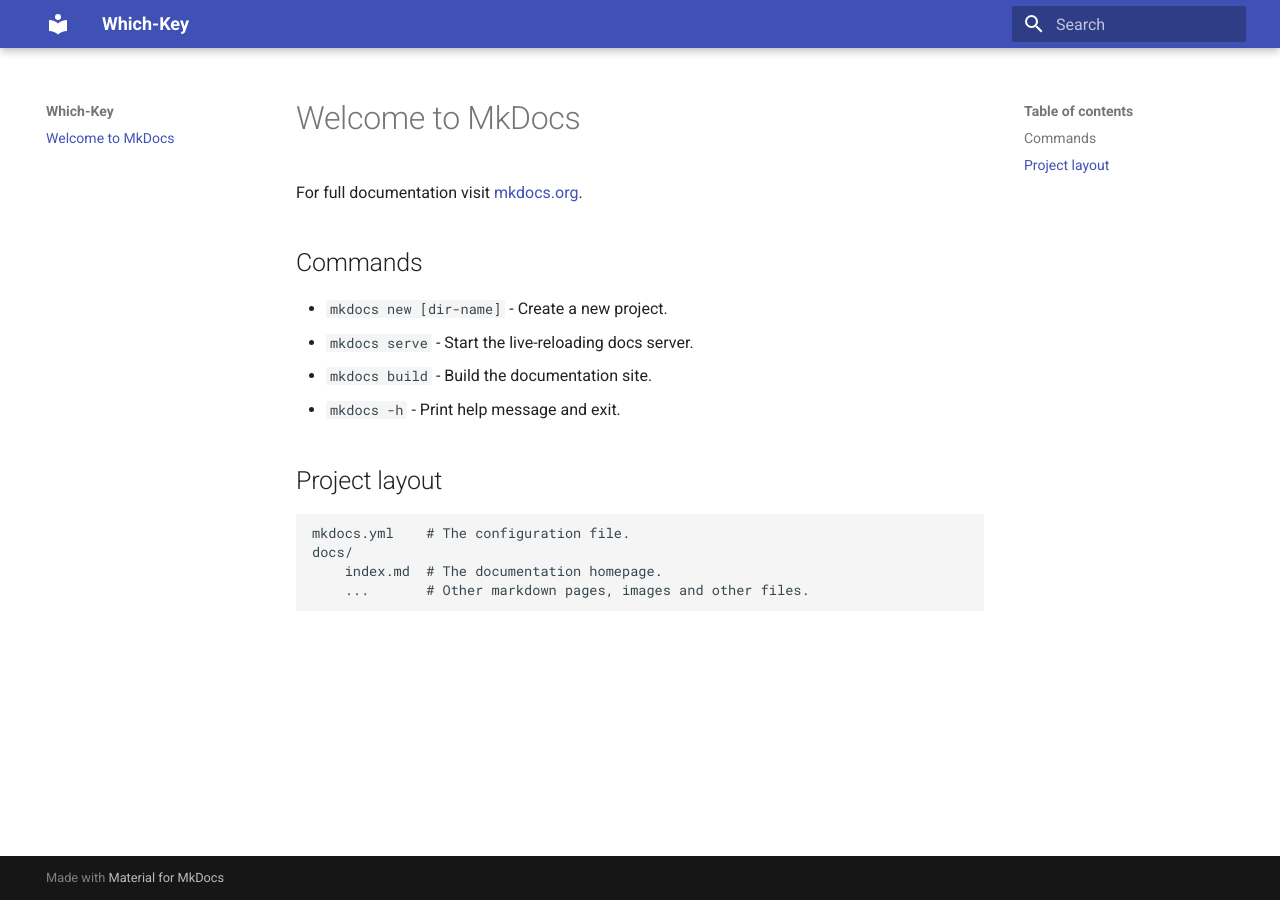
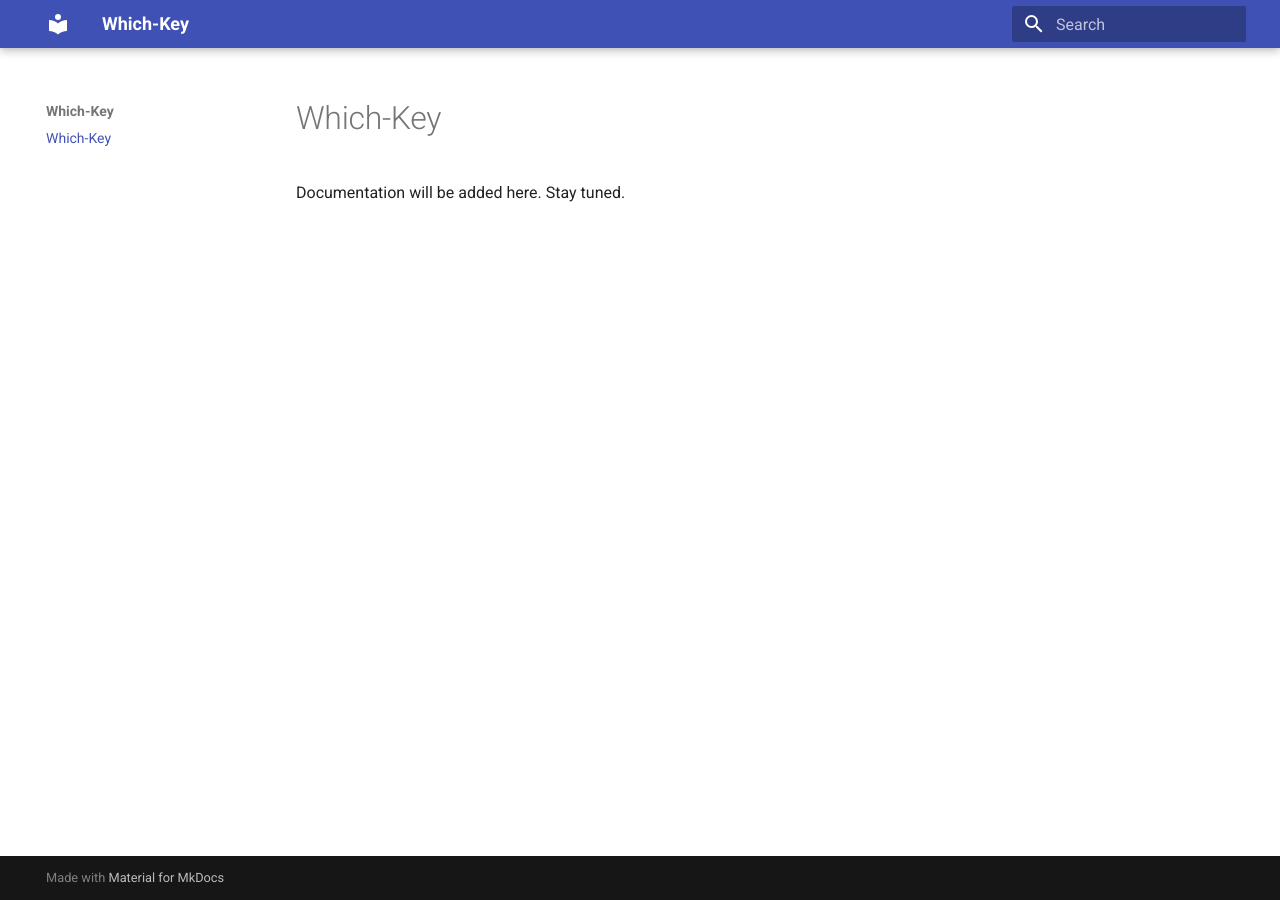
Before and after one commit to bsamseth/which-key, an MkDocs documentation site: the page built from docs/index.md, in a window 1280 px wide. Built offline with MkDocs 1.6.1 and Material for MkDocs 9.7.7, drawn with Linux system fonts in a browser that asks for light colours.

Commit message:
docs: remove mkdocs template docs

```diff
--- a/docs/index.md
+++ b/docs/index.md
@@ -1,17 +1,3 @@
-# Welcome to MkDocs
+# Which-Key
 
-For full documentation visit [mkdocs.org](https://www.mkdocs.org).
-
-## Commands
-
-* `mkdocs new [dir-name]` - Create a new project.
-* `mkdocs serve` - Start the live-reloading docs server.
-* `mkdocs build` - Build the documentation site.
-* `mkdocs -h` - Print help message and exit.
-
-## Project layout
-
-    mkdocs.yml    # The configuration file.
-    docs/
-        index.md  # The documentation homepage.
-        ...       # Other markdown pages, images and other files.
+Documentation will be added here. Stay tuned.
```
